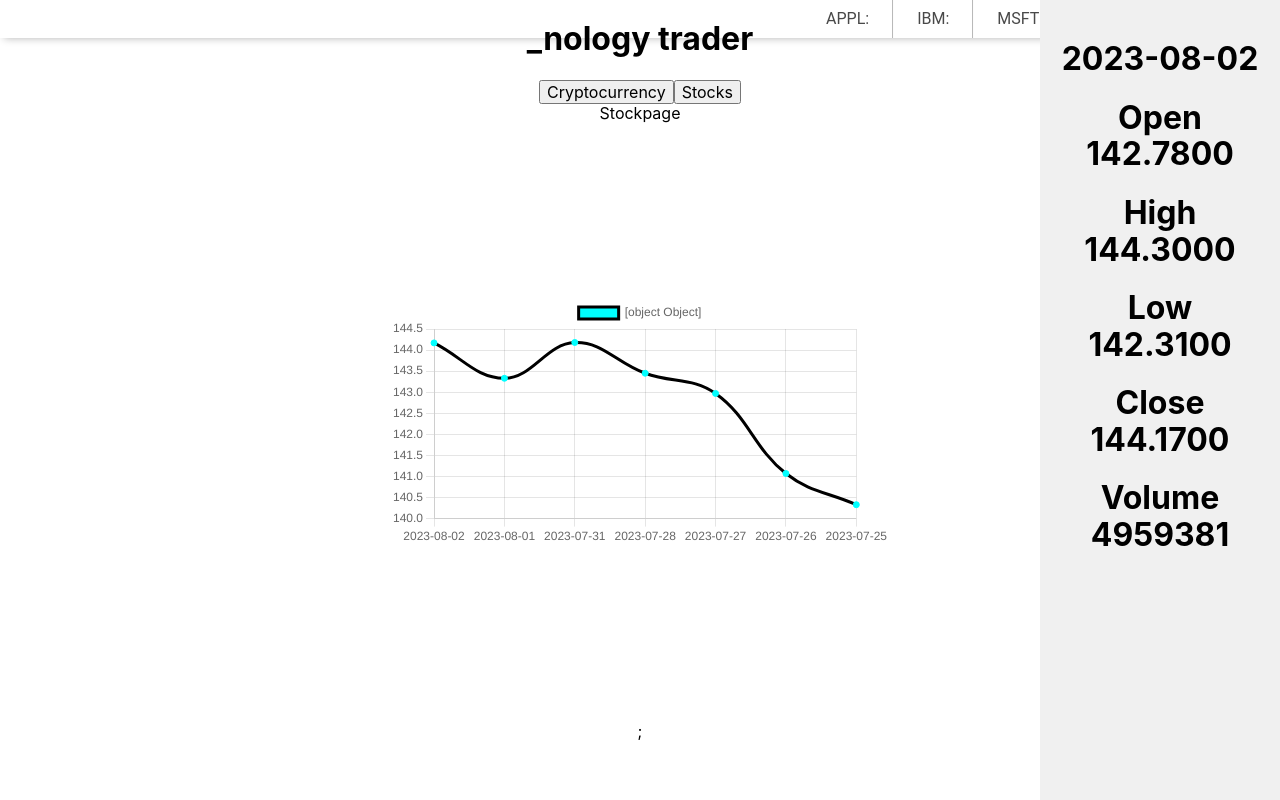
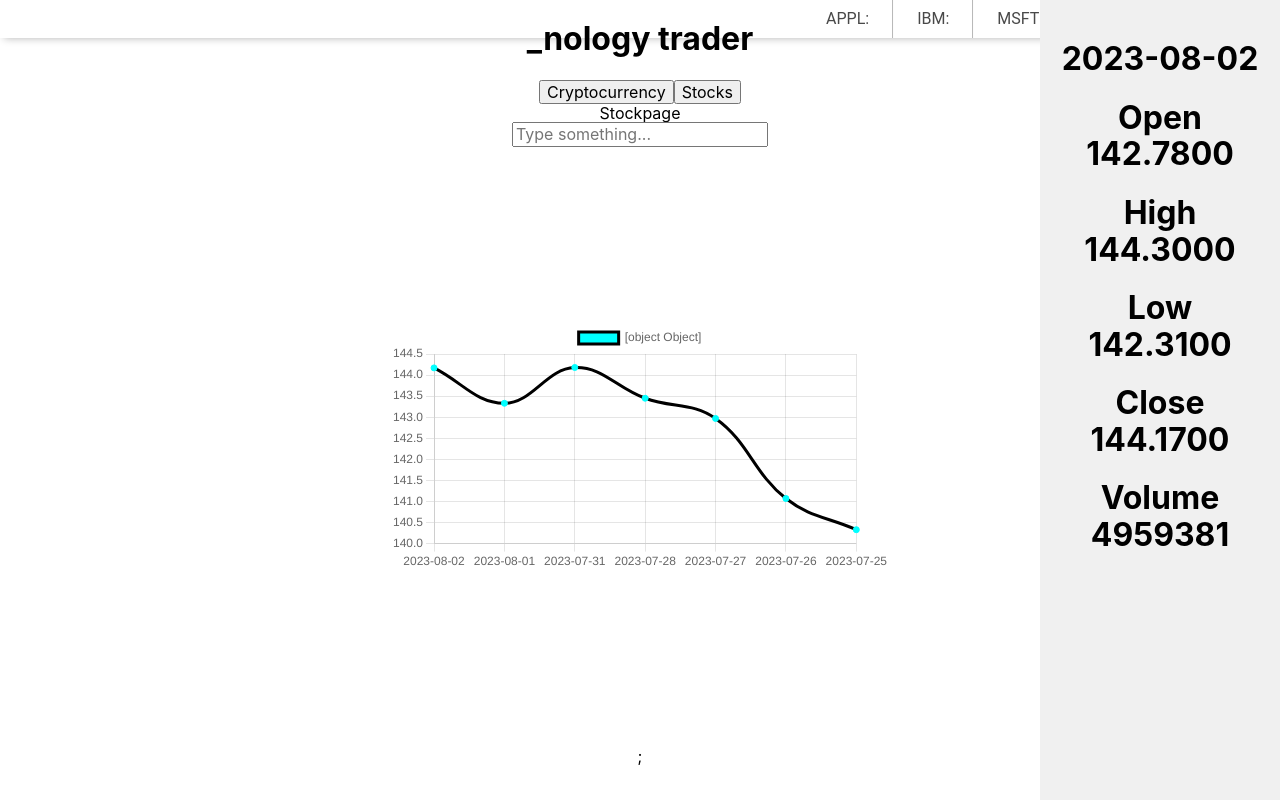
Before and after one commit to Alan-day/crypto-tracker, a React (Create React App) app: page / in a window 1280 px wide. Built offline with nearby package versions, Linux system fonts and the light colour scheme.

Commit message:
attempt for searchbar, basic functionality working now use API data

```diff
--- a/src/App.jsx
+++ b/src/App.jsx
@@ -9,6 +9,7 @@ import Navbar from "./Navbar/Navbar";
 
 import data from "./data.json";
 import crypto from "./cryptoData.json";
+import Searchbar from "./Searchbar/Searchbar";
 function App() {
   const [stockData, setStockData] = useState("");
   const [ibmInfo, setIbm] = useState("");
@@ -146,13 +147,21 @@ function App() {
   //   }))
   //   .slice(0, 1);
 
+  const handleUserInput = (event) => {
+
+
+
+
+  };
+
   return (
     <Router>
       <div className="App">
+        <Navbar />
+
         <h1>_nology trader</h1>
-        <Navbar />
+
         <Pageswitch />
-
 
         <Routes>
           <Route path="/crypto" element={<CryptoPage data={cryptoApiData} />} />
--- a/src/Searchbar/Searchbar.jsx
+++ b/src/Searchbar/Searchbar.jsx
@@ -0,0 +1,41 @@
+import React, { useState } from "react";
+
+const Searchbar = ({ options }) => {
+  const [inputValue, setInputValue] = useState("");
+  const [filteredOptions, setFilteredOptions] = useState([]);
+
+  const handleInputChange = (event) => {
+    const value = event.target.value.trim().toLowerCase();
+    setInputValue(value);
+    setFilteredOptions(
+      options.filter((option) => option.toLowerCase().startsWith(value))
+    );
+  };
+
+  const handleOptionClick = (option) => {
+    setInputValue(option);
+    setFilteredOptions([]);
+  };
+
+  return (
+    <div className="input-container">
+      <input
+        type="text"
+        value={inputValue}
+        onChange={handleInputChange}
+        placeholder="Type something..."
+      />
+      {filteredOptions.length > 0 && (
+        <div className="dropdown-content">
+          {filteredOptions.map((option) => (
+            <div key={option} onClick={() => handleOptionClick(option)}>
+              {option}
+            </div>
+          ))}
+        </div>
+      )}
+    </div>
+  );
+};
+
+export default Searchbar;
--- a/src/pages/Stockpage/Stockpage.jsx
+++ b/src/pages/Stockpage/Stockpage.jsx
@@ -1,12 +1,16 @@
-import React from "react";
+import React, { useState } from "react";
 import Graph from "../../Graph/Graph";
 import "./Stockpage.scss";
 import Sidebar from "./../../Sidebar/Sidebar";
 import sidebarData from "./../../data.json";
+import Searchbar from "../../Searchbar/Searchbar";
 
 const Stockpage = ({ data }) => {
+  const [searchPhrase, setSearchPhrase] = useState("");
+
 
   const isStock = true;
+
   const dataset = {
     labels: data.labels,
     datasets: [
@@ -22,6 +26,9 @@ const Stockpage = ({ data }) => {
     ],
   };
 
+  const options = [];
+
+
   const timeSeriesArrayToday = Object.entries(
     sidebarData["Time Series (Daily)"]
   )
@@ -31,10 +38,27 @@ const Stockpage = ({ data }) => {
     }))
     .slice(0, 1);
 
+
+
+  const resultsData = async () => {
+    const url = `https://www.alphavantage.co/query?function=SYMBOL_SEARCH&keywords=${searchPhrase}&apikey=${process.env.REACT_APP_API_KEY}`;
+    const response = await fetch(url);
+    const dropdownData = await response.json();
+    // setDropdownValue(dropdownData);
+  };
+
   return (
     <div>
       Stockpage
-      <Sidebar sidebarData={timeSeriesArrayToday} isStock={isStock} />
+      <Searchbar
+
+        options={options}
+      />
+      <Sidebar
+        sidebarData={timeSeriesArrayToday}
+        isStock={isStock}
+        inputValue={searchPhrase}
+      />
       <Graph data={data} dataset={dataset} />;
     </div>
   );
```
